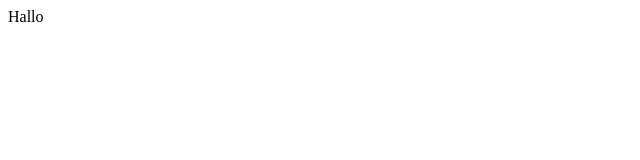
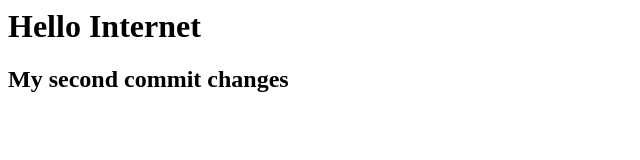
Before and after one commit to Queep/demolesAzure, a plain HTML site: page index.html in a window 1280 px wide. Shown: the whole page, without its empty margins (0-640 px from the left). Drawn offline with Linux system fonts and the light colour scheme.

Commit message:
Mijn tweede commit

```diff
--- a/index.html
+++ b/index.html
@@ -3,6 +3,11 @@
 	<title></title>
 </head>
 <body>
-Hallo
+	<div>
+		<h1>Hello Internet</h1>
+	</div>
+	<div>
+		<h2>My second commit changes</h2>
+	</div>
 </body>
 </html>
```
